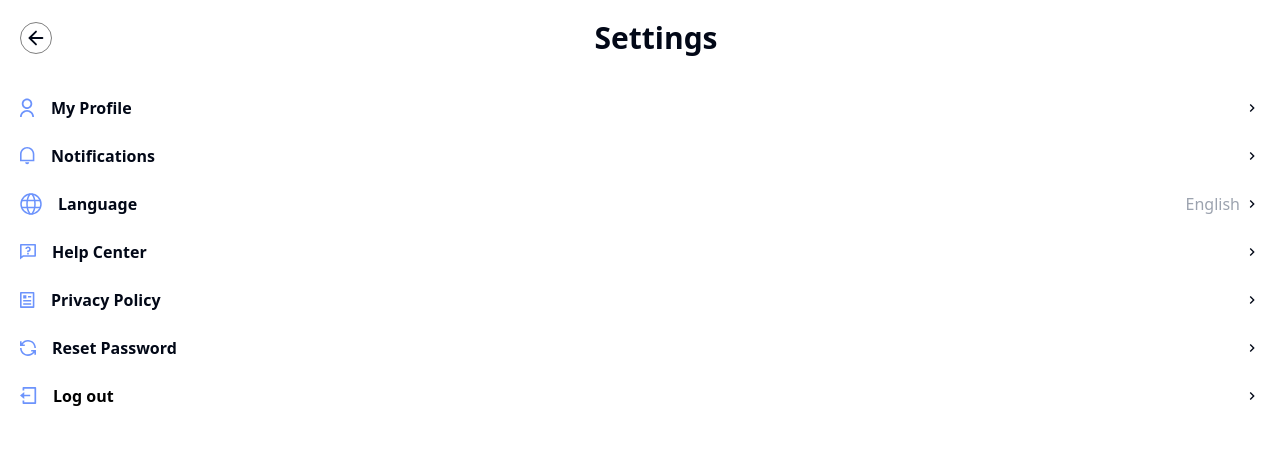
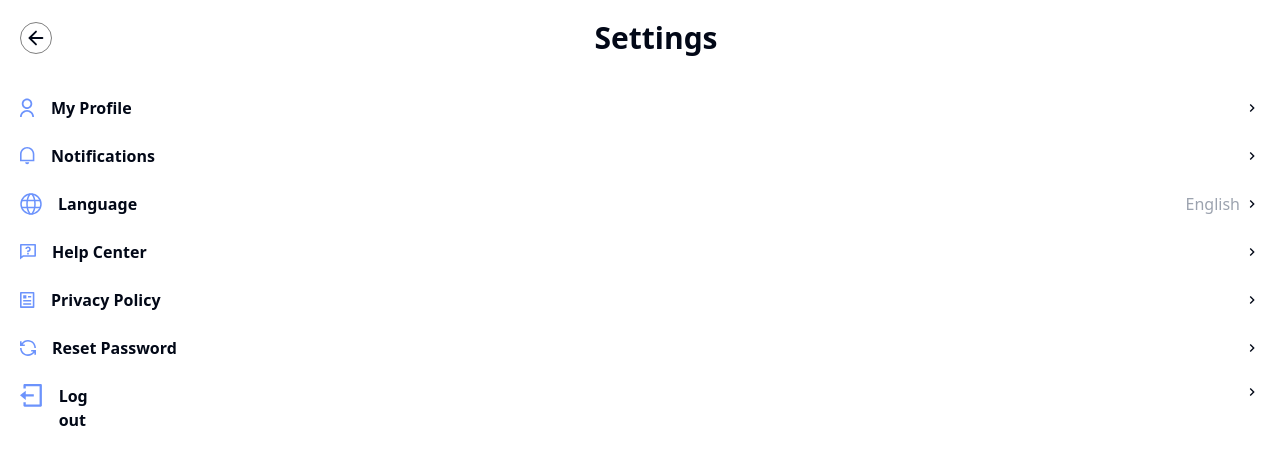
Before and after one commit to Atifmughal55/New-Health-virtue, a React (Vite) app: page /settings in a window 1280 px wide. Shown: the top 464 px of the page. Built offline with nearby package versions, Linux system fonts and the light colour scheme.

Commit message:
Add Logout dialog

```diff
--- a/src/pages/Settings.jsx
+++ b/src/pages/Settings.jsx
@@ -70,31 +70,31 @@ const Settings = () => {
       </div>
       <div className="mt-10">
         {linkData.map((link, i) => (
-          <Link
-            to={link.to}
-            className="flex items-center justify-between my-6"
-            key={i}
-          >
-            <div className=" flex gap-4">
+          link.text === "Logout" ? (
+            <AlertDialog key={i} className="flex items-center justify-between my-6 cursor-pointer">
+              <AlertDialogTrigger asChild>
+                <div className="flex w-full justify-between">
+                  <div className="flex gap-4">
                     <img src={link.icon} alt="" />
-              {link.text === "Logout" ? (
-                <AlertDialog>
-                  <AlertDialogTrigger asChild>
-                    <span className="bg-white font-semibold text-black text-base">
+                    <span className="bg-white font-semibold  text-base">
                       Log out
                     </span>
+                  </div>
+                  <i><MdKeyboardArrowRight /></i>
+                </div>
               </AlertDialogTrigger>
-                  <AlertDialogContent>
+              <AlertDialogContent className="mx-auto p-4 rounded-lg w-11/12 sm:w-3/4 md:w-2/3 lg:w-1/2">
                 <AlertDialogHeader>
-                      <AlertDialogTitle>
+                  <AlertDialogTitle className="text-custom-blue font-bold text-center">
                     Are you sure you want to log out?
                   </AlertDialogTitle>
                 </AlertDialogHeader>
                 <AlertDialogFooter className="flex flex-row justify-center items-center gap-4">
-                      <AlertDialogCancel>No</AlertDialogCancel>
-                      <AlertDialogAction className="mt-2">
+                  <AlertDialogCancel className="mt-2 rounded-md py-5 px-7 border border-blue-700">
+                    No
+                  </AlertDialogCancel>
+                  <AlertDialogAction className="mt-2 bg-custom-blue py-5 px-7 hover:opacity-90 ml-3 text-lg">
                     <Link to={"/sign-in"}>
-                          {/* <link to={"/sign-in"}>Log Out</link> */}
                       Yes
                     </Link>
                   </AlertDialogAction>
@@ -102,22 +102,20 @@ const Settings = () => {
               </AlertDialogContent>
             </AlertDialog>
           ) : (
+            <Link to={link.to} className="flex items-center justify-between my-6 w-full" key={i}>
+              <div className="flex gap-4">
+                <img src={link.icon} alt="" />
                 <h1 className="font-semibold">{link.text}</h1>
-              )}
               </div>
               <div className="flex items-center gap-1">
-              {link.text === "Language" ? (
-                <p className="text-gray-400">English</p>
-              ) : (
-                ""
-              )}
-              <i>
-                <MdKeyboardArrowRight />
-              </i>
+                {link.text === "Language" ? <p className="text-gray-400">English</p> : ""}
+                <i><MdKeyboardArrowRight /></i>
               </div>
             </Link>
+          )
         ))}
       </div>
+
     </div>
   );
 };
```
Also changed, not shown: src/pages/ResetPassword.jsx (+0 -45 lines). Lines whose indentation alone changed are shown as unchanged.
